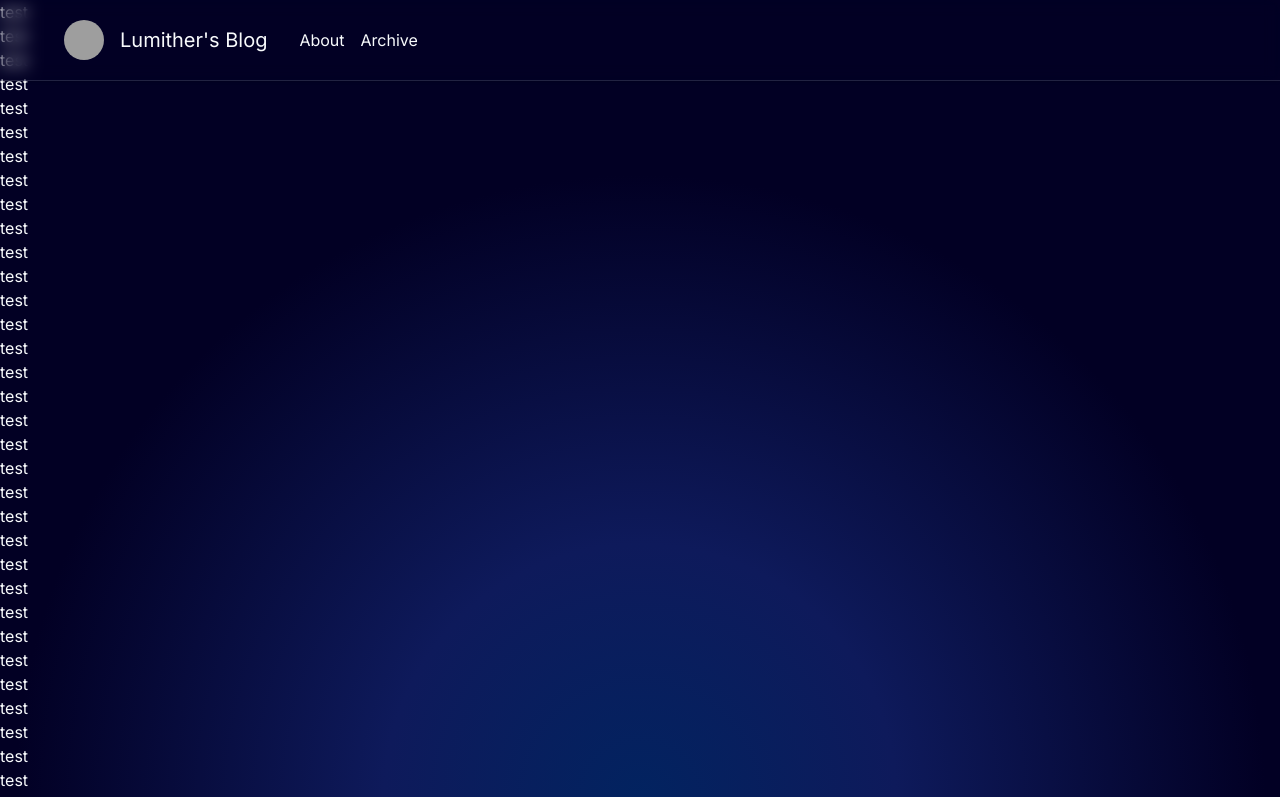
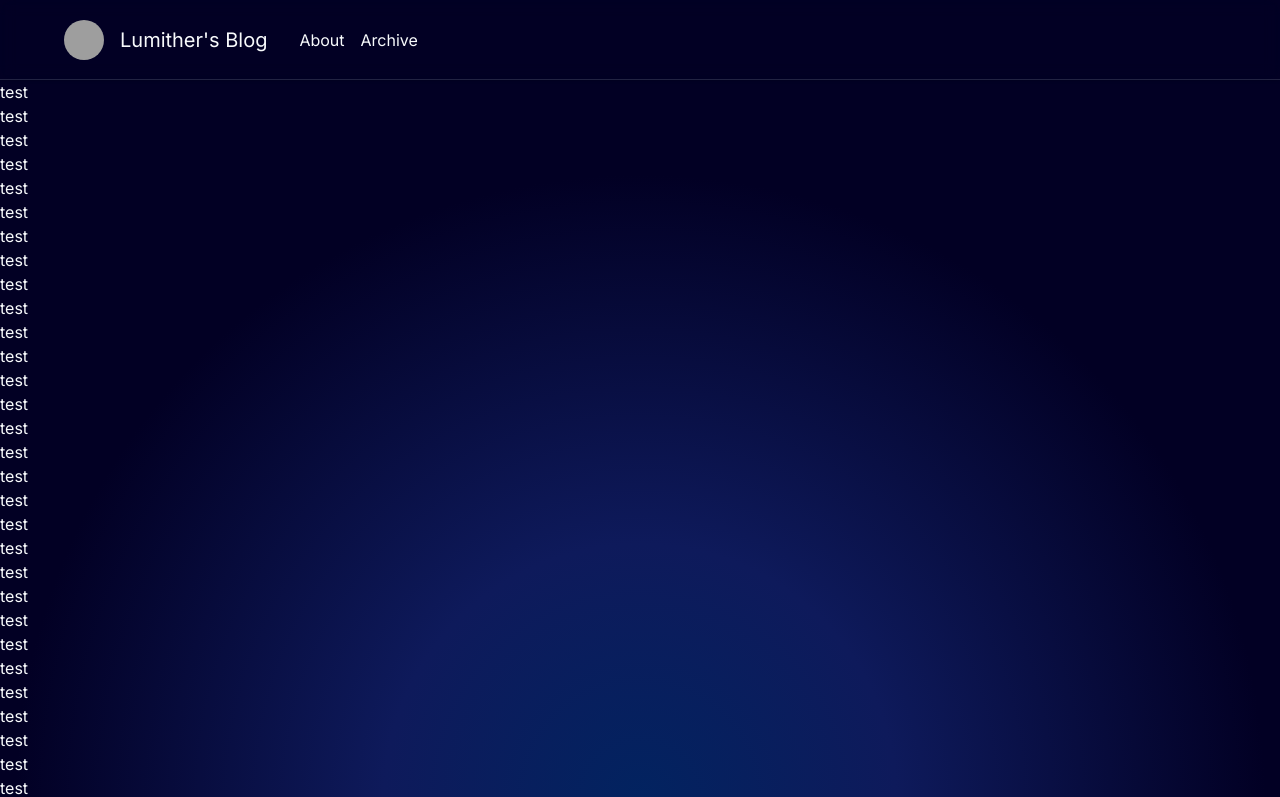
Before and after one commit to Lumither/nocturne, a Next.js app: page / in a window 1280 px wide. Shown: the top 797 px of the page. Built offline with nearby package versions, Linux system fonts and the light colour scheme; grey boxes are pictures that could not be loaded.

Commit message:
fix(layout) fix top margin

```diff
--- a/app/layout.tsx
+++ b/app/layout.tsx
@@ -35,7 +35,11 @@ export default function RootLayout({
             disableTransitionOnChange
         >
             <Navbar />
-            { children }
+            <div className={ 'h-screen' }>
+                <div className={ 'mt-20 overflow-scroll' }>
+                    { children }
+                </div>
+            </div>
         </ThemeProvider>
         </body>
         </html>
--- a/app/navbar.tsx
+++ b/app/navbar.tsx
@@ -36,9 +36,9 @@ export default function Navbar() {
         <div
             className={ `flex flex-row fixed top-0 z-10 transition-all duration-300 backdrop-blur
             ${ scrolled ? 'rounded-3xl w-[95%] ml-[2.5%] mr-[2.5%] mt-[1%] border-resolution-blue-200 border'
-                : 'w-full border-slate-200/15 border-b shadow' }` }>
+                : 'w-full border-slate-200/15 border-b shadow h-20' }` }>
             <div className={ `transition-all duration-300 ${ scrolled ? 'w-0' : 'w-[5%]' }` }></div>
-            <NavigationMenu className={ `transition-all duration-300 ${ scrolled ? '' : 'my-5' }` }>
+            <NavigationMenu className={ `transition-all duration-300` }>
                 <NavigationMenuList
                     className={ `flex space-x-4  transition-all duration-500 ${ scrolled ? 'space-x-3' : '' }` }>
                     <NavigationMenuItem>
--- a/app/page.tsx
+++ b/app/page.tsx
@@ -2,15 +2,11 @@ export default function Home() {
     let info = new Array(200).fill(<p> test </p>);
     return (
         <main>
-            <div className={ 'h-screen' }>
-                <div className={ ' overflow-scroll' }>
                     <ul>
                         { info.map((item, id) => (
                             <li key={ id }> { item } </li>
                         )) }
                     </ul>
-                </div>
-            </div>
         </main>
     );
 }
```
